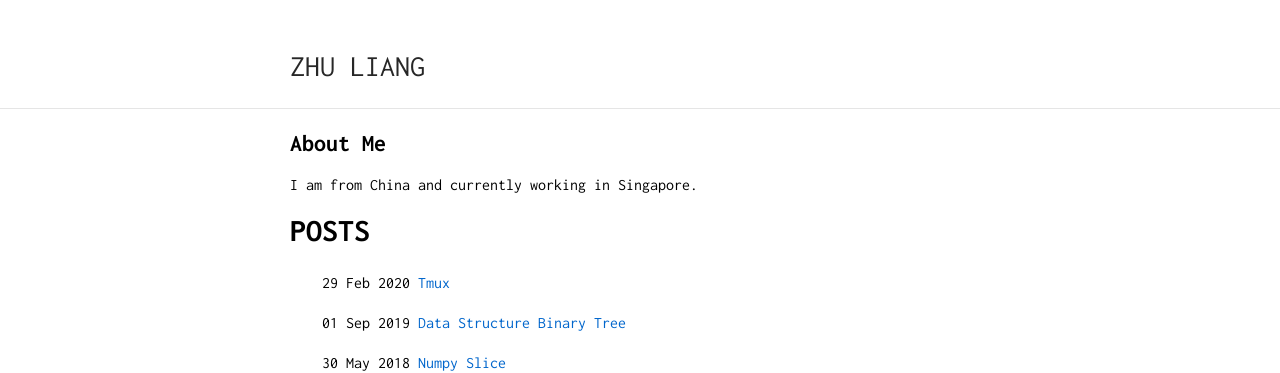
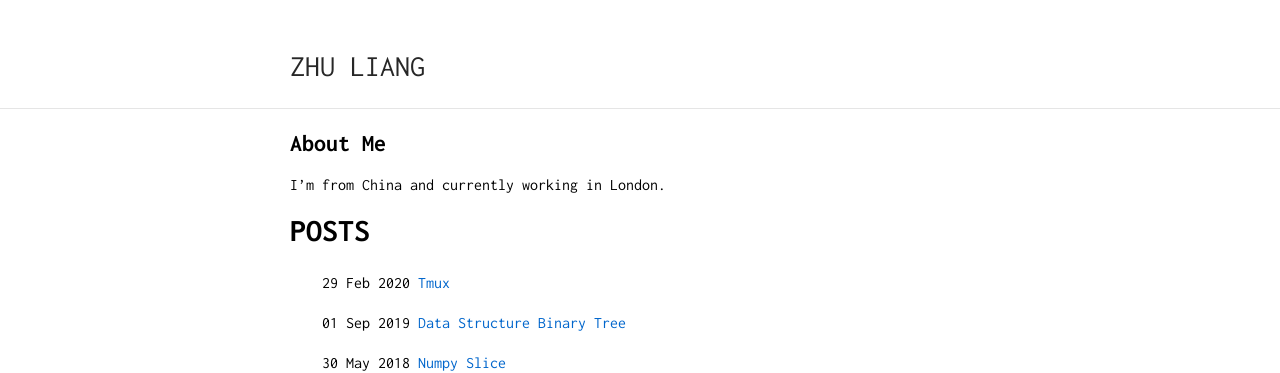
Before and after one commit to brilliang/blogs, a Jekyll site: the page built from index.md, in a window 1280 px wide. Shown: the top 373 px of the page. Built offline with Jekyll 4.4.1, drawn with Linux system fonts in a browser that asks for light colours; our own code applies the rules of GitHub Pages for plain Markdown files.

Commit message:
update 'about me'

```diff
--- a/index.md
+++ b/index.md
@@ -4,7 +4,7 @@ layout: researcher
 
 ## About Me
 
-I am from China and currently working in Singapore.
+I'm from China and currently working in London.
 
 
 # POSTS
```
